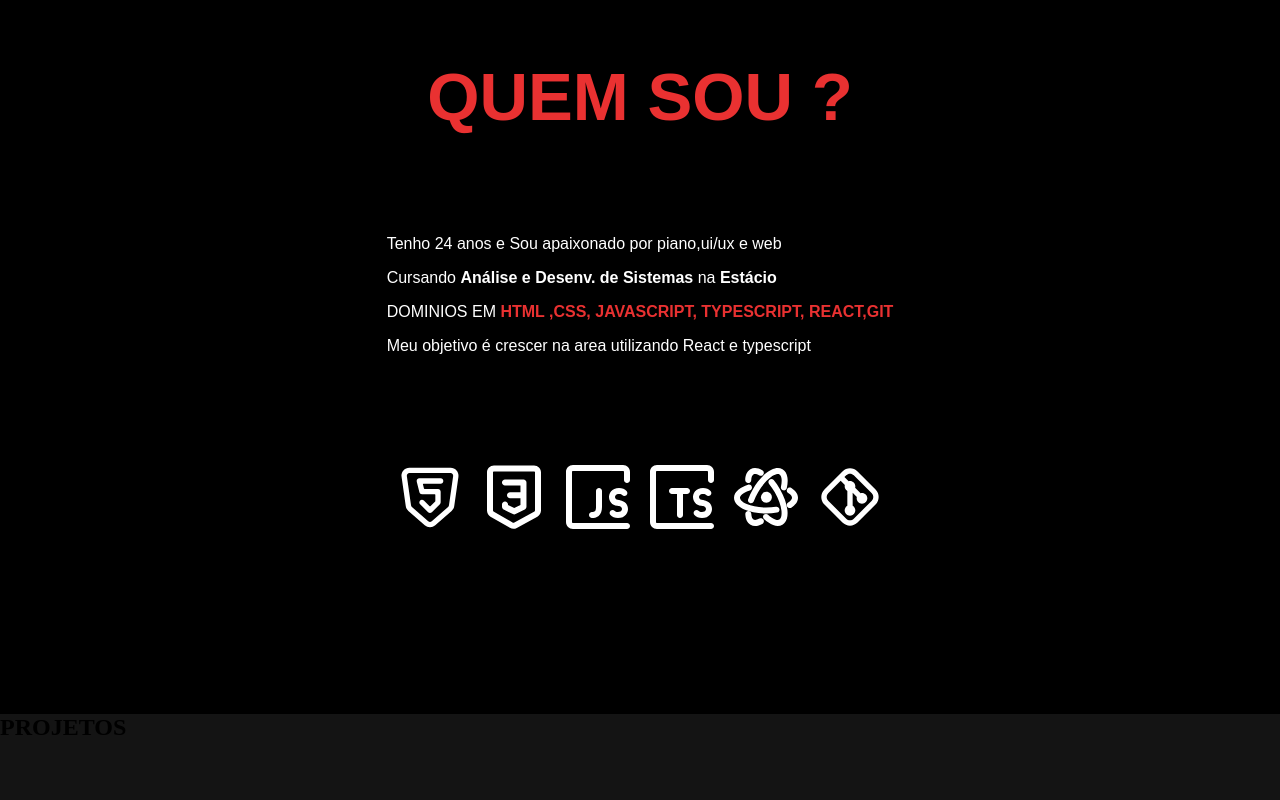
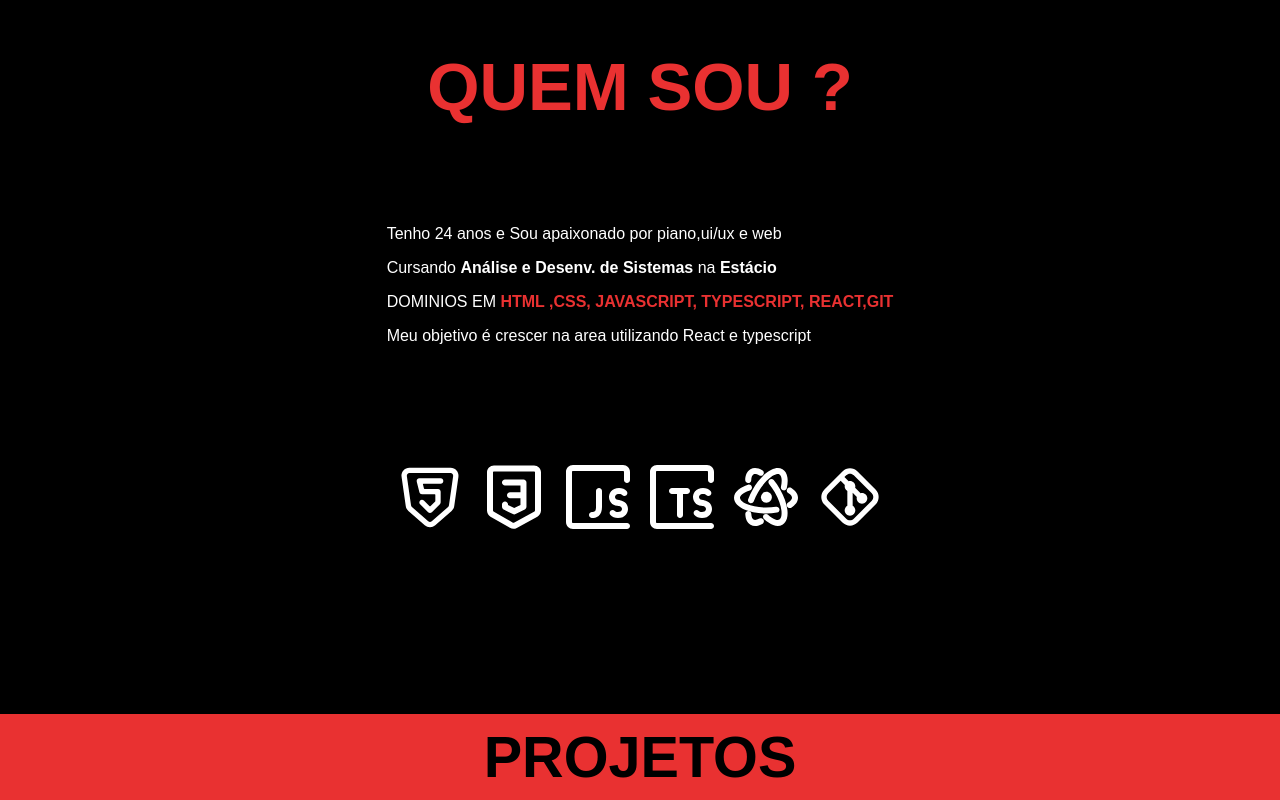
Before and after one commit to Dannick10/portifoliovite, a React (Vite) app: page / in a window 1280 px wide. Shown: the part 918-1718 px from the top of the page. Before the commit the page ends 1659 px from the top, so only its background shows below. Built offline with nearby package versions, Linux system fonts and the light colour scheme; a web font is replaced by a local one.

Commit message:
Atualizações projects

```diff
--- a/package.json
+++ b/package.json
@@ -7,7 +7,8 @@
     "dev": "vite",
     "build": "vite build",
     "lint": "eslint . --ext js,jsx --report-unused-disable-directives --max-warnings 0",
-    "preview": "vite preview"
+    "preview": "vite preview",
+    "commit": "git cz"
   },
   "dependencies": {
     "react": "^18.2.0",
@@ -17,6 +18,8 @@
     "@types/react": "^18.2.55",
     "@types/react-dom": "^18.2.19",
     "@vitejs/plugin-react": "^4.2.1",
+    "commitizen": "^4.3.0",
+    "cz-conventional-changelog": "^3.3.0",
     "eslint": "^8.56.0",
     "eslint-plugin-react": "^7.33.2",
     "eslint-plugin-react-hooks": "^4.6.0",
--- a/src/components/Stacks.module.css
+++ b/src/components/Stacks.module.css
@@ -10,7 +10,7 @@
 .stacks_flex svg{
     object-fit: contain;
     width: 4em;
-    padding: 10px;
+    padding: 20px 10px;
 }
 
 .stacks_flex div:not(.infoStack){
@@ -21,7 +21,7 @@
 
 .infoStack{
     position: absolute;
-    bottom: -20px;
+    bottom: -10px;
     color: black;
     font-family: var(--fontRecursive);
     font-weight: bold;
--- a/src/index.css
+++ b/src/index.css
@@ -42,3 +42,15 @@ p{
   color: var(--colorOrange);
   font-weight: bold;
 }
+
+.projects_container{
+
+}
+
+.project_title{
+  font-family: var(--fontStick);
+  font-size: 2.4em;
+  background-color: var(--colorOrange);
+  text-align: center;
+  padding: 10px;
+}
```
Also changed, not shown: src/App.jsx (line endings or trailing spaces), 1 other file (tests, documents, lock files or other folders).
